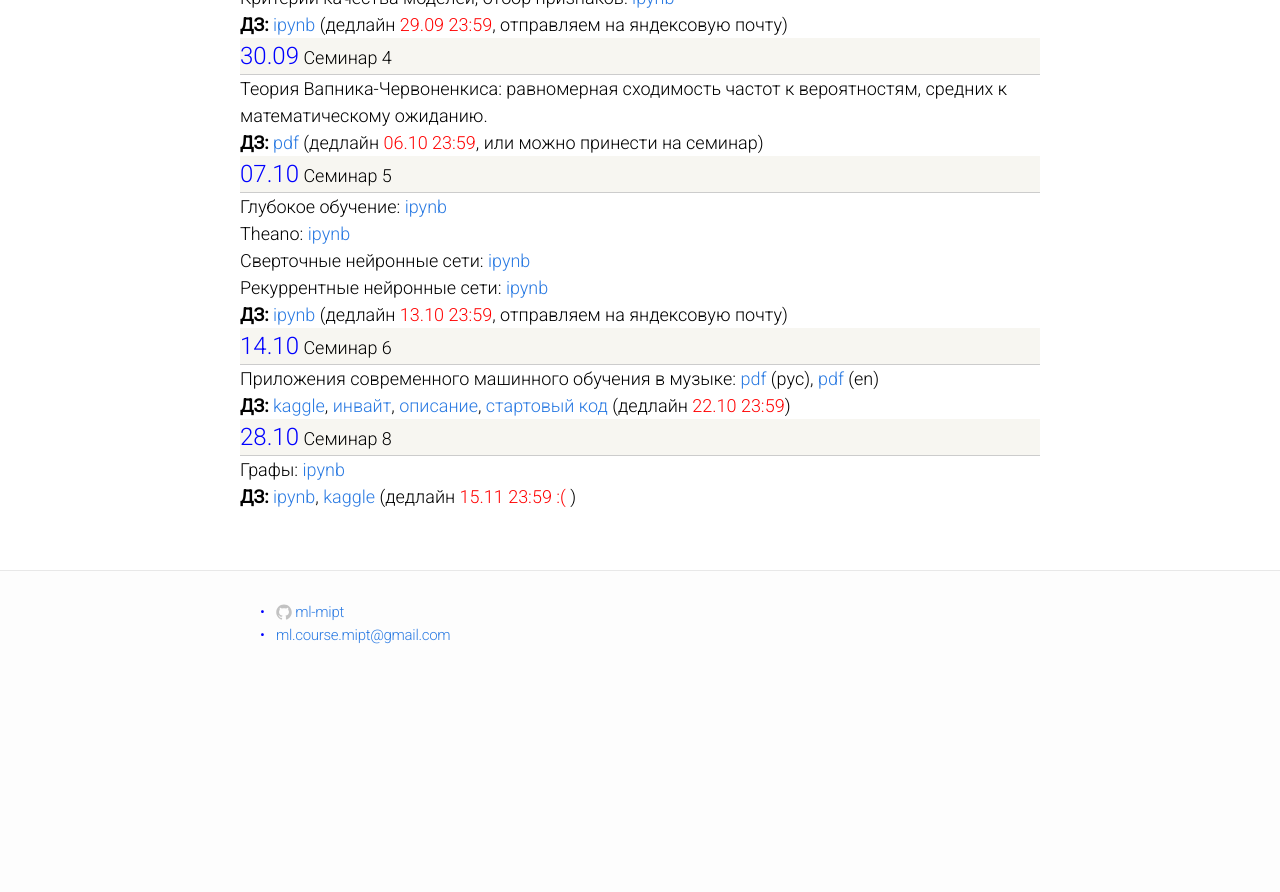
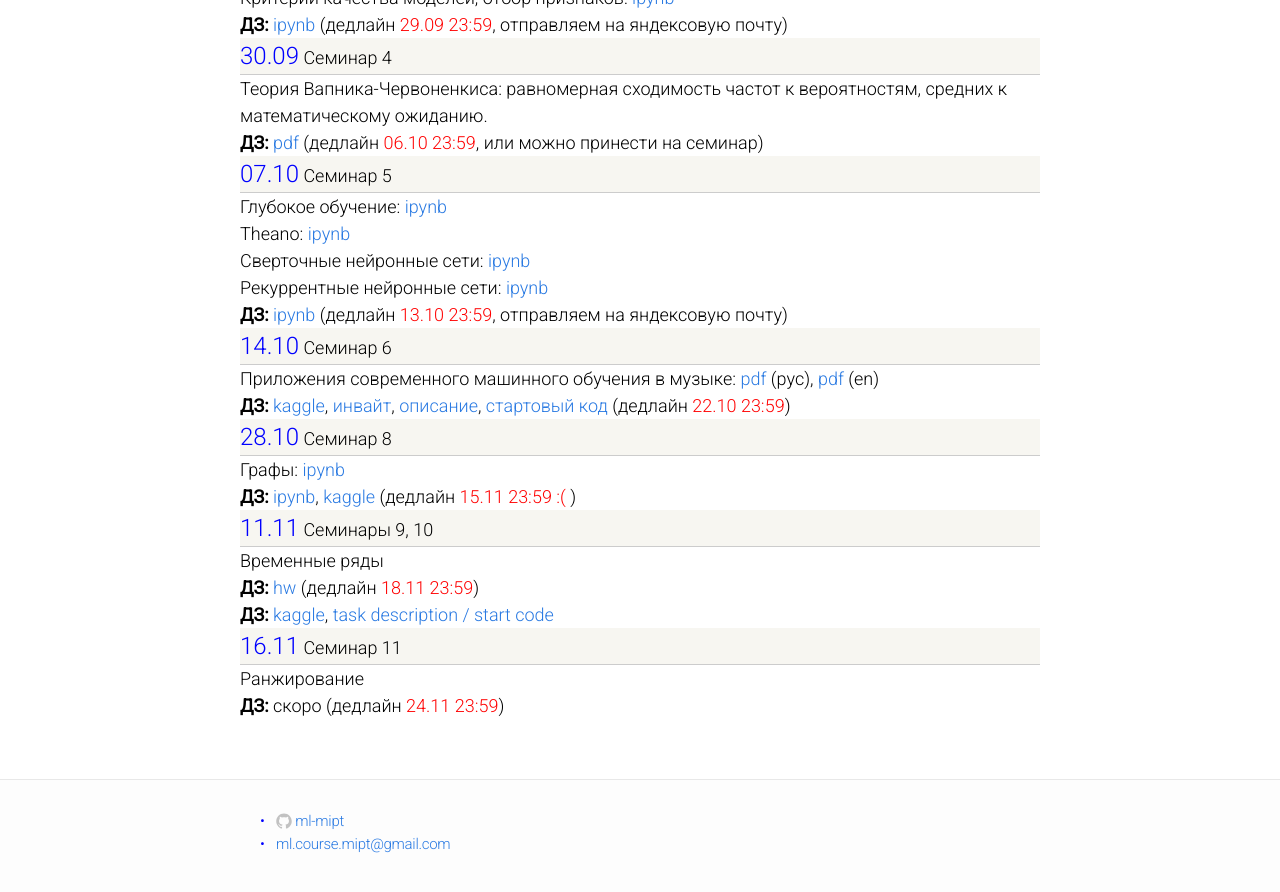
Before and after one commit to ml-mipt/old-ml-mipt.github.io, a Jekyll site: the page built from 399/seminars.md, in a window 1280 px wide and 900 px high, scrolled down 858 px. Shown: the top 892 px of the window. Built offline with Jekyll 4.4.1, drawn with Linux system fonts in a browser that asks for light colours; before the commit the page ends 1549 px from its top, so only the background shows below that.

Commit message:
Update seminars.md

```diff
--- a/399/seminars.md
+++ b/399/seminars.md
@@ -115,6 +115,30 @@ permalink: /399/
     </div>
 
 
+            <div class="materials-item">
+      <font size="5" color="blue">11.11</font> Семинары 9, 10
+    </div>
+    <div style="text-align: left">
+        Временные ряды<br/>
+        <b>ДЗ:</b>
+        <a href="https://github.com/ml-mipt/ml-mipt-part2/tree/master/2016/home_works/hw08_tsforecasting/data">hw</a>
+        (дедлайн <font color="red">18.11 23:59</font>)<br/>
+        <b>ДЗ:</b>
+        <a href="https://kaggle.com/join/miptmlautumn2016hw3">kaggle</a>,
+        <a href="https://github.com/ml-mipt/ml-mipt-part2/tree/master/2016/contest/03_npforecasting/NPForecasting.ipnb">task description / start code</a>
+    </div>
+
+
+           <div class="materials-item">
+      <font size="5" color="blue">16.11</font> Семинар 11
+    </div>
+    <div style="text-align: left">
+        Ранжирование<br/>
+        <b>ДЗ:</b>
+        скоро
+        (дедлайн <font color="red">24.11 23:59</font>)<br/>
+    </div>
+
 
   </div>
 </div>
```
